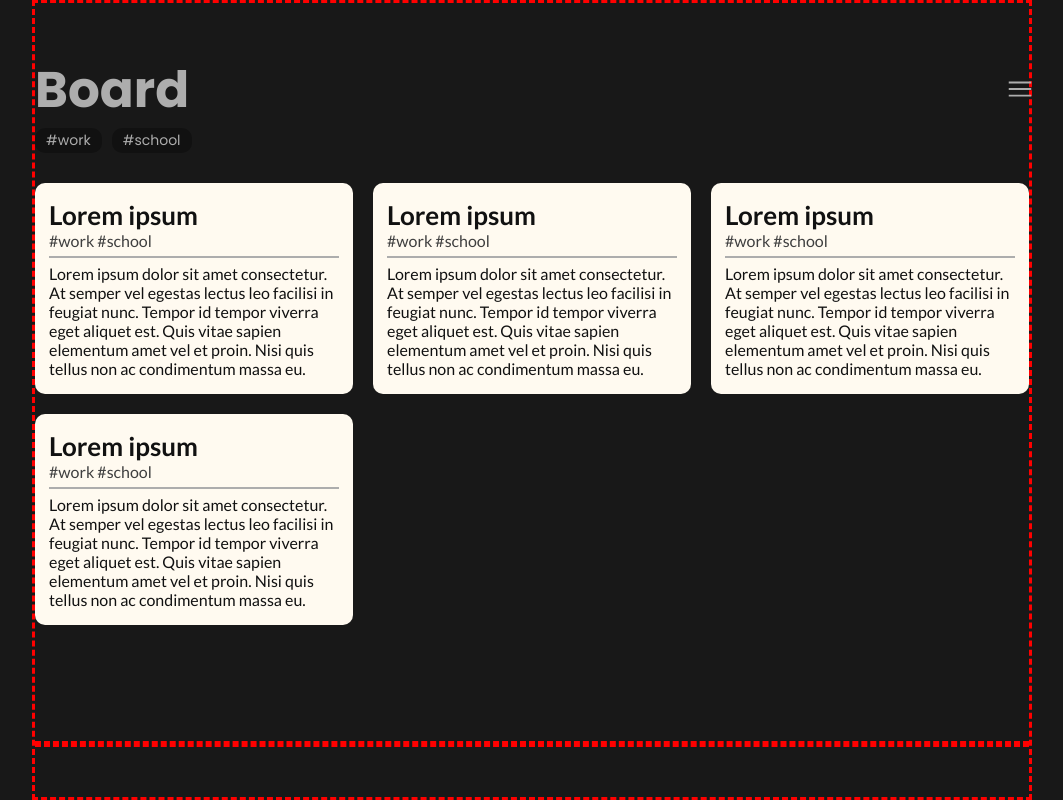
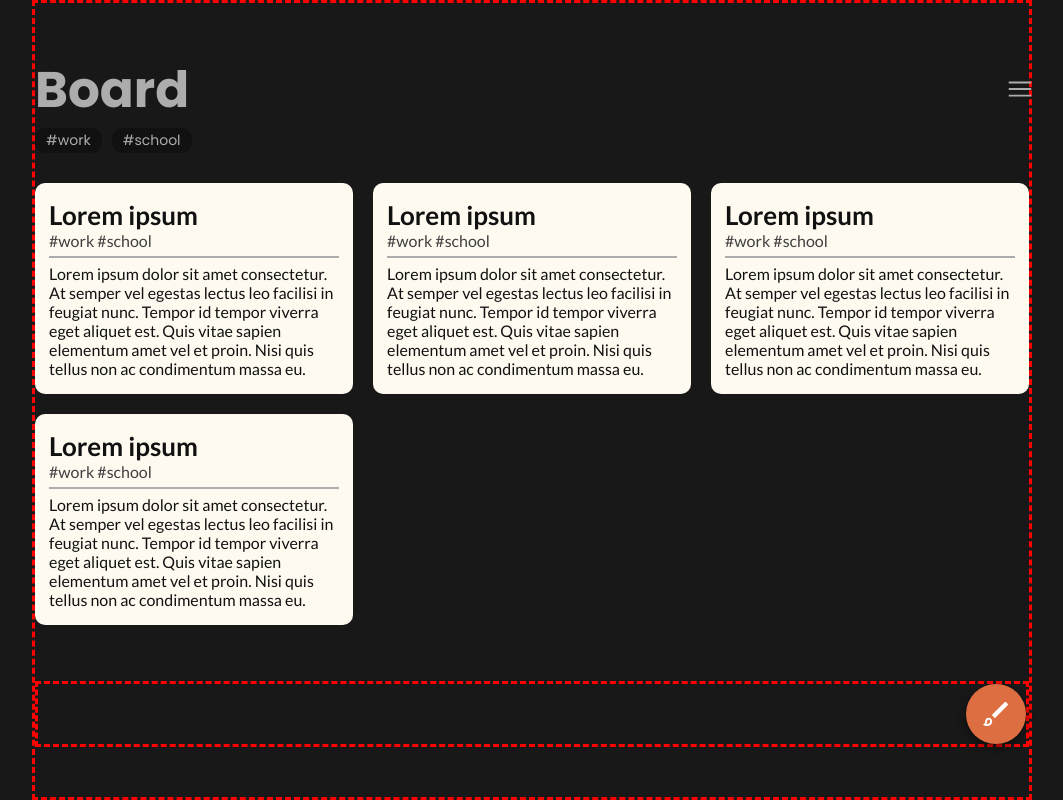
Before and after one commit to codeandjoy/HasteNote, a React (Create React App) app: page / in a window 1280 px wide. Shown: the whole page, without its empty margins (108-1171 px from the left). Built offline with nearby package versions, Linux system fonts and the light colour scheme.

Commit message:
Created 'brush' action button

```diff
--- /dev/null
+++ b/src/components/ActionsMenu/ActionButton.js
@@ -0,0 +1,13 @@
+import './css/ActionButton.css';
+
+
+const ActionButton = ({ children }) => {
+    return (
+        <button className='action-button'>
+            { children }
+        </button>
+    );
+};
+
+
+export default ActionButton;
--- a/src/components/ActionsMenu/ActionsMenu.js
+++ b/src/components/ActionsMenu/ActionsMenu.js
@@ -1,9 +1,15 @@
+import ActionButton from "./ActionButton";
+import Icon from "../Icon/Icon";
+
 import "./css/ActionsMenu.css";
 
 
 const ActionsMenu = () => {
     return (
         <div className="actions-menu">
+            <ActionButton>
+                <Icon type="brush"/>
+            </ActionButton>
         </div>
     );
 };
--- /dev/null
+++ b/src/components/ActionsMenu/css/ActionButton.css
@@ -0,0 +1,15 @@
+.action-button {
+  display: flex;
+  align-items: center;
+  justify-content: center;
+  width: 60px;
+  height: 60px;
+  background-color: #DD6E42;
+  border: none;
+  border-radius: 50%;
+  filter: drop-shadow(0px 4px 4px rgba(0, 0, 0, 0.5));
+}
+.action-button .icon {
+  width: 32px;
+  height: 32px;
+}/*# sourceMappingURL=ActionButton.css.map */
--- /dev/null
+++ b/src/components/ActionsMenu/css/ActionButton.scss
@@ -0,0 +1,20 @@
+.action-button{
+    display: flex;
+    align-items: center;
+    justify-content: center;
+
+    width: 60px;
+    height: 60px;
+
+    background-color: #DD6E42;
+
+    border: none;
+    border-radius: 50%;
+
+    filter: drop-shadow(0px 4px 4px rgba(0, 0, 0, 0.50));
+
+    .icon{
+        width: 32px;
+        height: 32px;
+    }
+}
--- a/src/components/ActionsMenu/css/ActionsMenu.css
+++ b/src/components/ActionsMenu/css/ActionsMenu.css
@@ -1,3 +1,5 @@
 .actions-menu {
+  display: flex;
+  justify-content: flex-end;
   border-style: dashed;
 }/*# sourceMappingURL=ActionsMenu.css.map */
--- a/src/components/ActionsMenu/css/ActionsMenu.scss
+++ b/src/components/ActionsMenu/css/ActionsMenu.scss
@@ -1,3 +1,6 @@
 .actions-menu{
+    display: flex;
+    justify-content: flex-end;
+
     border-style: dashed;
 }
--- a/src/components/Icon/css/Icon.css
+++ b/src/components/Icon/css/Icon.css
@@ -7,4 +7,8 @@
 
 .icon-menu {
   background-image: url("/public/icons/menu.svg");
+}
+
+.icon-brush {
+  background-image: url("/public/icons/brush.svg");
 }/*# sourceMappingURL=Icon.css.map */
--- a/src/components/Icon/css/Icon.scss
+++ b/src/components/Icon/css/Icon.scss
@@ -9,3 +9,7 @@
 .icon-menu{
     background-image: url('/public/icons/menu.svg');
 }
+
+.icon-brush{
+    background-image: url('/public/icons/brush.svg');
+}
```
Also changed, not shown: public/icons/brush.svg (added).
